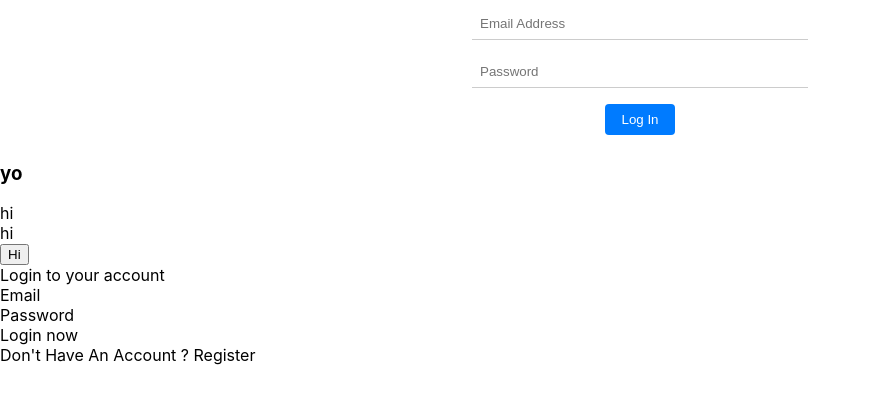
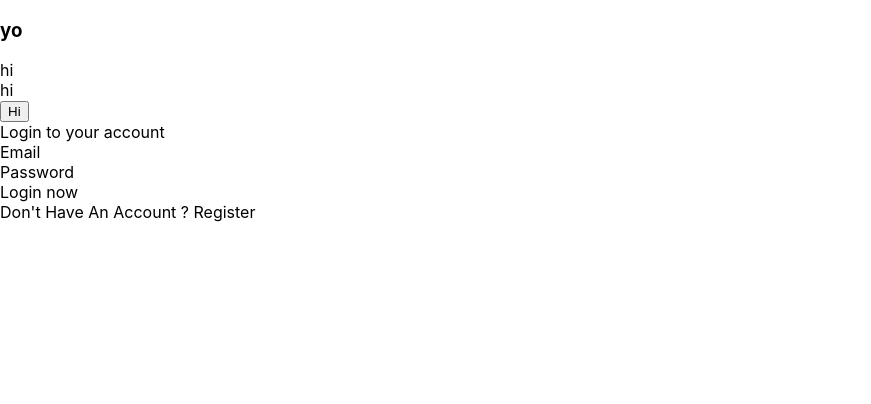
Before and after one commit to KelvinYou/e-commerce-web, a React (Create React App) app: page /login in a window 1280 px wide. Shown: the top 404 px of the page, without its empty margins (0-871 px from the left). Built offline with nearby package versions, Linux system fonts and the light colour scheme.

Commit message:
standardise

```diff
--- a/src/components/Button/index.tsx
+++ b/src/components/Button/index.tsx
@@ -1,4 +1,4 @@
-import React, { FC } from "react";
+import React, {  } from "react";
 
 type ButtonProps = {
   children?: React.ReactNode;
@@ -11,7 +11,7 @@ type ButtonProps = {
   disabled?: boolean;
 };
 
-const Button: FC<ButtonProps> = ({
+const Button: React.FC<ButtonProps> = ({
   children,
   id = "",
   type = "button",
--- a/src/pages/auth/Login.tsx
+++ b/src/pages/auth/Login.tsx
@@ -1,4 +1,4 @@
-import React, { useContext } from 'react';
+import React, { useState, useContext } from 'react';
 import { useTranslation } from 'react-i18next';
 import Button from '../../components/Button';
 import CardBox from '../../components/CardBox';
@@ -11,14 +11,13 @@ const Login = () => {
   const { t } = useTranslation();
   const { theme } = useContext(ThemeContext);
 
+  const [email, setEmail] = useState("");
+  const [password, setPassword] = useState("");
+
   return (
     <div style={{ backgroundColor: "" }}>
       {/* <SelectLanguage/> */}
       {/* <SelectTheme/> */}
-      <Form
-        onSubmit={() => { console.info("hi")}}
-        formType="login"
-      />
       <CardBox children="hi" heading='yo'/>
       <Button onClick={() => { console.info("hi")}}> Hi </Button>
       <div style={{ color: theme.onBackgroundColor }}>{t("Login to your account")}</div>
```
